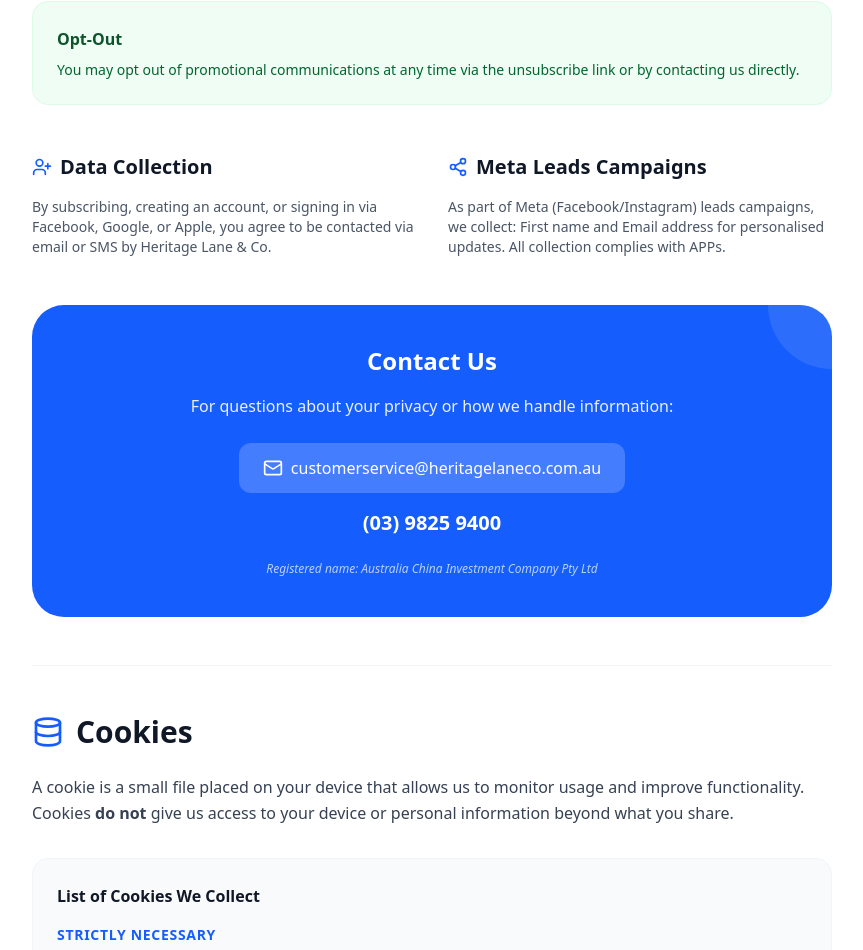
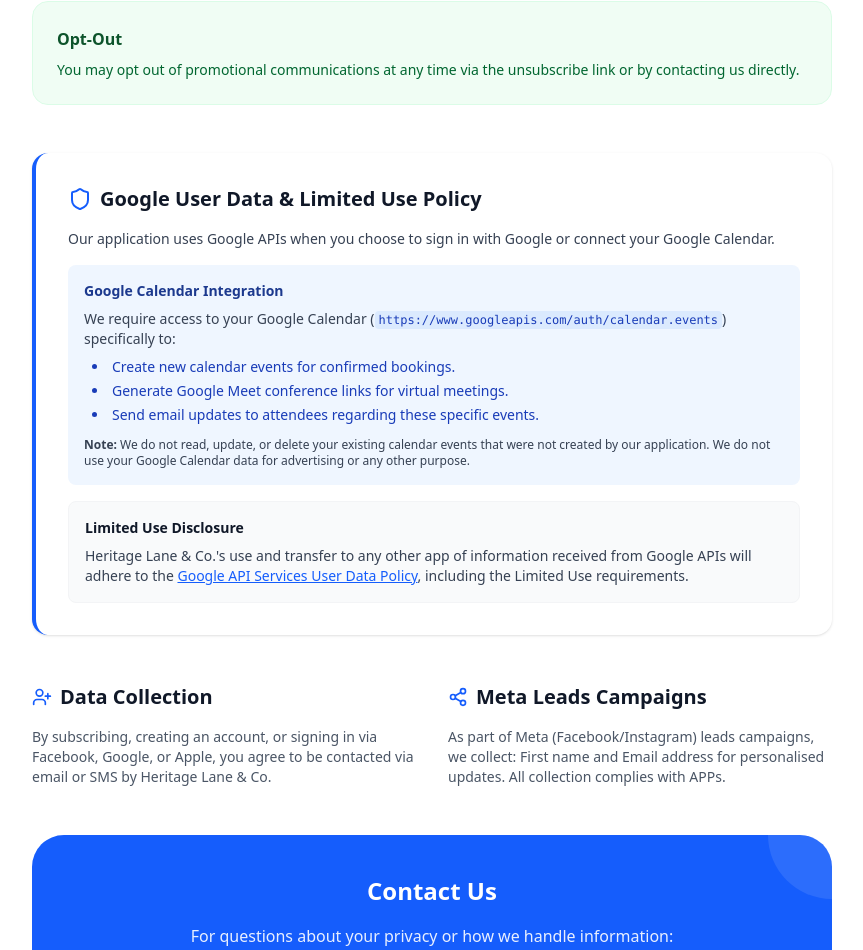
Before and after one commit to abhaya-kumar-sahoo/calender-event, a React (Vite) app: page /privacy-policy in a window 1280 px wide. Shown: the part 2017-2967 px from the top of the page, without its empty margins (208-1071 px from the left). Built offline with nearby package versions, Linux system fonts and the light colour scheme; no server answers.

Commit message:
feat: Enhance Google Calendar event creation with timezone and conditional meeting links, update legal policies for third-party integrations, and refactor utility file path.

```diff
--- a/src/components/DashboardLayout.tsx
+++ b/src/components/DashboardLayout.tsx
@@ -2,7 +2,7 @@
 import { NavLink, Outlet, useLocation } from 'react-router-dom';
 import { Calendar, Link as LinkIcon, Users, Menu, X, User } from 'lucide-react';
 import clsx from 'clsx';
-import { baseUrl } from '../utility';
+import { baseUrl } from '../utils';
 import { apiSlice, useCheckAuthQuery } from '../store/apiSlice';
 import logo_invite from '../assets/logo_invite.png';
 export default function DashboardLayout() {
--- a/src/pages/Login.tsx
+++ b/src/pages/Login.tsx
@@ -3,7 +3,7 @@
 import { Link, useNavigate } from 'react-router-dom';
 import { useLoginMutation } from '../store/apiSlice';
 import logo from "../assets/logo_invite.png";
-import { baseUrl } from '../utility';
+import { baseUrl } from '../utils';
 
 
 
--- a/src/pages/PrivacyPolicy.tsx
+++ b/src/pages/PrivacyPolicy.tsx
@@ -127,6 +127,39 @@
             </div>
           </section>
 
+          {/* Google User Data Policy */}
+          <section className='bg-white p-8 rounded-2xl border-l-4 border-blue-600 shadow-sm'>
+            <h2 className='text-xl font-bold text-gray-900 mb-4 flex items-center gap-2'>
+              <Shield className='w-6 h-6 text-blue-600' />
+              Google User Data & Limited Use Policy
+            </h2>
+            <div className='space-y-4 text-sm text-gray-700'>
+              <p>
+                Our application uses Google APIs when you choose to sign in with Google or connect your Google Calendar.
+              </p>
+              <div className='bg-blue-50 p-4 rounded-lg'>
+                <p className='font-semibold text-blue-900 mb-2'>Google Calendar Integration</p>
+                <p className='mb-2'>
+                  We require access to your Google Calendar (<code className='bg-blue-100 px-1 py-0.5 rounded text-blue-800 font-mono text-xs'>https://www.googleapis.com/auth/calendar.events</code>) specifically to:
+                </p>
+                <ul className='list-disc list-inside space-y-1 ml-2 text-blue-800'>
+                  <li>Create new calendar events for confirmed bookings.</li>
+                  <li>Generate Google Meet conference links for virtual meetings.</li>
+                  <li>Send email updates to attendees regarding these specific events.</li>
+                </ul>
+                <p className='mt-3 text-xs'>
+                  <strong>Note:</strong> We do not read, update, or delete your existing calendar events that were not created by our application. We do not use your Google Calendar data for advertising or any other purpose.
+                </p>
+              </div>
+              <div className='bg-gray-50 p-4 rounded-lg border border-gray-100'>
+                <p className='font-semibold text-gray-900 mb-2'>Limited Use Disclosure</p>
+                <p>
+                  Heritage Lane & Co.'s use and transfer to any other app of information received from Google APIs will adhere to the <a href="https://developers.google.com/terms/api-services-user-data-policy#additional_requirements_for_specific_api_scopes" target="_blank" rel="noopener noreferrer" className="text-blue-600 underline hover:text-blue-800">Google API Services User Data Policy</a>, including the Limited Use requirements.
+                </p>
+              </div>
+            </div>
+          </section>
+
           {/* Subscriptions & Meta */}
           <section className='grid md:grid-cols-2 gap-8'>
             <div>
--- a/src/pages/Register.tsx
+++ b/src/pages/Register.tsx
@@ -3,7 +3,7 @@
 import { Link, useNavigate } from 'react-router-dom';
 import { useRegisterMutation, useSendOtpMutation } from '../store/apiSlice';
 import logo from "../assets/logo_invite.png";
-import { baseUrl } from '../utility';
+import { baseUrl } from '../utils';
 
 
 
--- a/src/pages/TermsOfService.tsx
+++ b/src/pages/TermsOfService.tsx
@@ -205,6 +205,26 @@
         }
     ];
 
+    const additionalSections = [
+        {
+            title: "Third-Party Integrations",
+            icon: <Globe className="w-6 h-6 text-indigo-600" />,
+            content: (
+                <div className="space-y-3">
+                    <p>Our services may integrate with third-party applications and services (such as Google Calendar or Payment Gateways) to enhance functionality.</p>
+                    <p>By using these features, you acknowledge that:</p>
+                    <ul className="list-disc list-inside space-y-1 text-sm">
+                        <li>We are not responsible for the availability or accuracy of these external services.</li>
+                        <li>Your use of third-party services is subject to their respective terms and privacy policies.</li>
+                        <li>Specifically for Google Calendar, we access your data only to facilitate booking and scheduling functions as described in our Privacy Policy.</li>
+                    </ul>
+                </div>
+            )
+        }
+    ];
+
+    const allSections = [...sections, ...additionalSections];
+
     return (
         <div className='min-h-screen bg-gray-50 py-12 px-4 sm:px-6 lg:px-8 font-sans'>
             <div className='max-w-4xl mx-auto bg-white rounded-2xl shadow-xl overflow-hidden'>
@@ -226,7 +246,7 @@
                     </p>
 
                     <div className='grid gap-8'>
-                        {sections.map((section, index) => (
+                        {allSections.map((section, index) => (
                             <section key={index} className='border-b border-gray-100 pb-8 last:border-0'>
                                 <h2 className='text-xl font-bold text-gray-900 mb-4 flex items-center gap-3'>
                                     <div className="bg-indigo-50 p-2 rounded-lg">
--- a/src/store/apiSlice.ts
+++ b/src/store/apiSlice.ts
@@ -1,6 +1,6 @@
 import { createApi, fetchBaseQuery } from "@reduxjs/toolkit/query/react";
 import { EventType, Booking } from "../types";
-import { baseUrl } from "../utility";
+import { baseUrl } from "../utils";
 
 export const apiSlice = createApi({
   reducerPath: "api",
```
Also changed, not shown: src/utils/index.ts (renamed from src/utility/index.ts), 2 other files (tests, documents, lock files or other folders).
